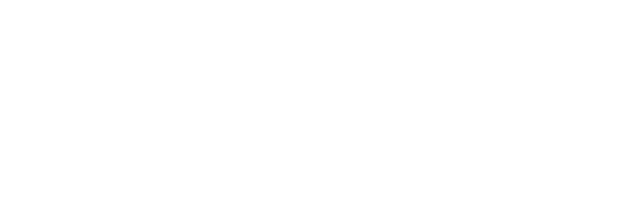
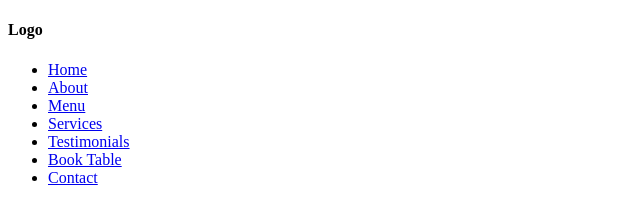
Before and after one commit to verowangari/Restaurant, a plain HTML site: page index.html in a window 1280 px wide. Shown: the whole page, without its empty margins (0-640 px from the left). Drawn offline with Linux system fonts and the light colour scheme.

Commit message:
add the items in the navigation bar

```diff
--- a/index.html
+++ b/index.html
@@ -8,6 +8,19 @@
     <link rel="stylesheet" type="text/css"  href="index.css">
 </head>
 <body>
+    <!-- The navigation bar -->
+    <div class="nav">
 
+        <div class="logo"> <h4>Logo</h4></div>
+        <ul>
+            <li><a href="#"> Home</a></li>
+            <li><a href="#"> About</a></li>
+            <li><a href="#"> Menu</a></li>
+            <li><a href="#"> Services</a></li>
+            <li><a href="#"> Testimonials</a></li>
+            <li><a href="#"> Book Table</a></li>
+            <li><a href="#"> Contact</a></li>
+        </ul>
+    </div>
 </body>
 </html>
```
